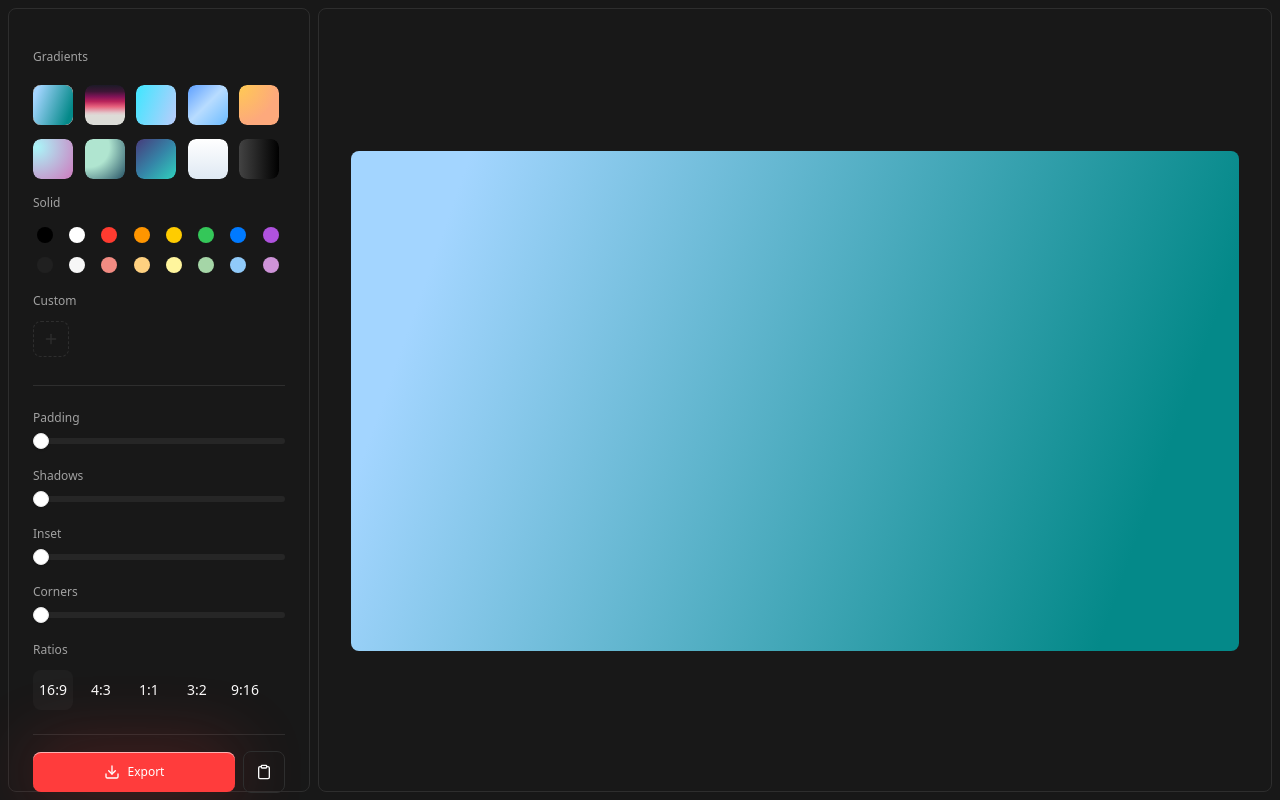
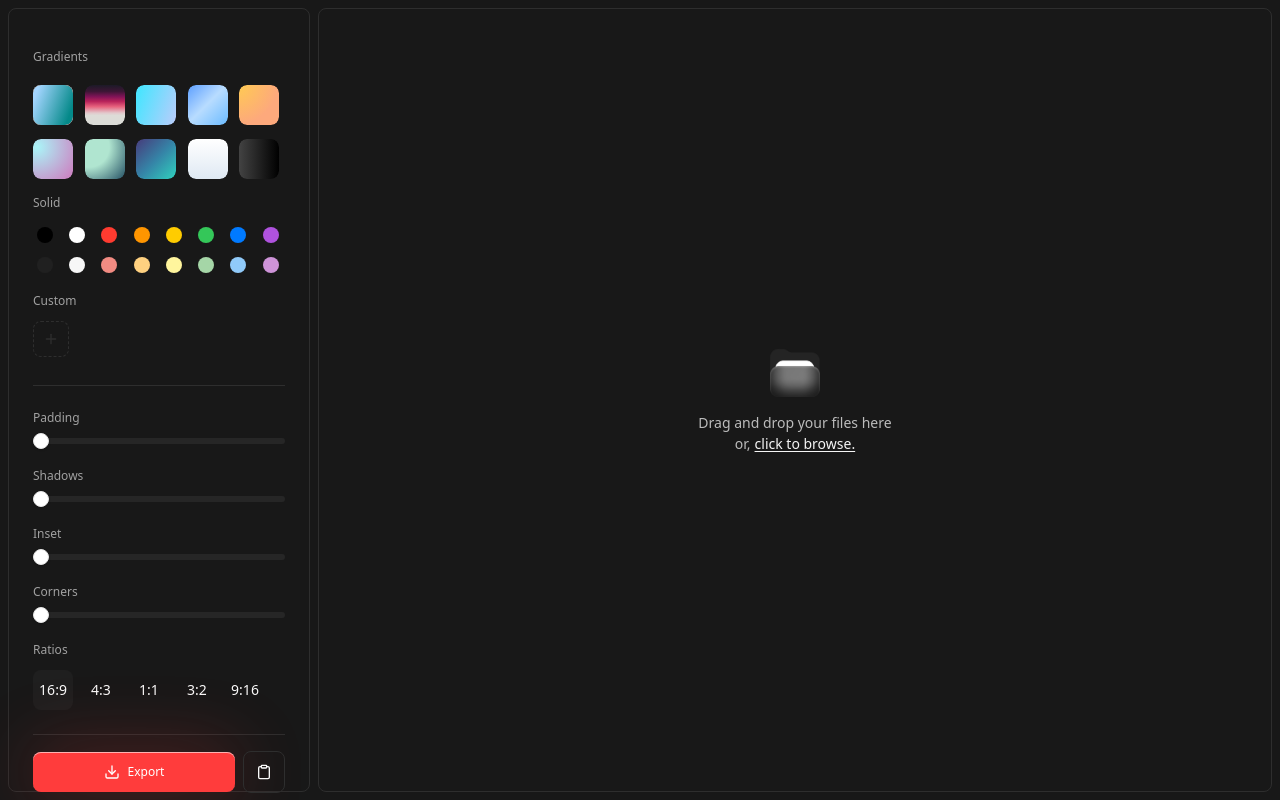
Before and after one commit to deewakar-k/glim, a Next.js app: page / in a window 1280 px wide. Built offline with nearby package versions, Linux system fonts and the light colour scheme.

Commit message:
added dnd

```diff
--- /dev/null
+++ b/src/components/drop-file.tsx
@@ -0,0 +1,82 @@
+import Image from "next/image";
+import { useFileStore } from "@/stores/file-store";
+import { ChangeEvent, useRef, DragEvent } from "react";
+import { toast } from "sonner";
+
+export const DropFile = () => {
+  const { setSelectedFile } = useFileStore();
+  const inputRef = useRef<HTMLInputElement>(null);
+
+  const validateAndSetFile = (file: File) => {
+    if (!file.type.startsWith("image/")) {
+      toast.error("please select an image file");
+      return;
+    }
+    if (file.size > 10 * 1024 * 1024) {
+      toast.error("file size must be less than 10MB");
+      return;
+    }
+    setSelectedFile(file);
+  };
+
+  const handleFileChange = (e: ChangeEvent<HTMLInputElement>) => {
+    const file = e.target.files?.[0];
+    if (!file) return;
+    validateAndSetFile(file);
+  };
+
+  const handleClick = () => {
+    inputRef.current?.click();
+  };
+
+  const handleDragOver = (e: DragEvent<HTMLDivElement>) => {
+    e.preventDefault();
+    e.stopPropagation();
+  };
+
+  const handleDrop = (e: DragEvent<HTMLDivElement>) => {
+    e.preventDefault();
+    e.stopPropagation();
+
+    const files = e.dataTransfer.files;
+    if (files && files[0]) {
+      validateAndSetFile(files[0]);
+    }
+  };
+
+  return (
+    <div className="flex items-center justify-center">
+      <input
+        ref={inputRef}
+        type="file"
+        accept="image/*"
+        onChange={handleFileChange}
+        className="hidden"
+      />
+      <div
+        className="flex gap-4 flex-col items-center cursor-pointer p-8"
+        onClick={handleClick}
+        onDragOver={handleDragOver}
+        onDrop={handleDrop}
+      >
+        <Image
+          src={"/folder-icon.png"}
+          width={50}
+          height={50}
+          alt="drop folder icon"
+        />
+        <div className="flex flex-col gap-px items-center">
+          <h1 className="text-sm text-neutral-200/80 font-medium">
+            Drag and drop your files here
+          </h1>
+          <p className="text-sm flex text-neutral-200/80 items-center gap-1">
+            or,{" "}
+            <span className="text-neutral-100 underline underline-offset-2">
+              click to browse.
+            </span>
+          </p>
+        </div>
+      </div>
+    </div>
+  );
+};
--- a/src/components/file-preview.tsx
+++ b/src/components/file-preview.tsx
@@ -5,6 +5,7 @@ import { useBackgroundStore } from "@/stores/bg-store";
 import { useAspectRatioStore } from "@/stores/aspect-ratio-store";
 import { useAppearanceStore } from "@/stores/appearance-store";
 import React, { useRef, useEffect } from "react";
+import { DropFile } from "./drop-file";
 
 export const FilePreview = () => {
   const { selectedFile, imageUrl } = useFileStore();
@@ -13,16 +14,7 @@ export const FilePreview = () => {
   const { padding, boxShadow, borderRadius, inset } = useAppearanceStore();
 
   if (!selectedFile || !imageUrl) {
-    return (
-      <div
-        className="rounded-md"
-        style={{
-          background: selectedBackground?.css,
-          height: 500,
-          aspectRatio: selectedRatio?.value,
-        }}
-      ></div>
-    );
+    return <DropFile />;
   }
 
   return (
@@ -85,8 +77,12 @@ const FilePreviewCanvas: React.FC<FilePreviewCanvasProps> = ({
     height = 1920;
     effectivePadding = 10; // override padding for mobile portrait
   } else {
-    width = isTall ? Math.round(TALL_CANVAS_HEIGHT * aspectRatio) : WIDE_CANVAS_WIDTH;
-    height = isTall ? TALL_CANVAS_HEIGHT : Math.round(WIDE_CANVAS_WIDTH / aspectRatio);
+    width = isTall
+      ? Math.round(TALL_CANVAS_HEIGHT * aspectRatio)
+      : WIDE_CANVAS_WIDTH;
+    height = isTall
+      ? TALL_CANVAS_HEIGHT
+      : Math.round(WIDE_CANVAS_WIDTH / aspectRatio);
   }
 
   const canvasRef = useRef<HTMLCanvasElement>(null);
@@ -124,7 +120,7 @@ const FilePreviewCanvas: React.FC<FilePreviewCanvasProps> = ({
           stops.forEach((stop, i) => {
             // Match color and optional position
             const match = stop.match(
-              /((#[0-9a-fA-F]{3,6})|(rgba?\([^\)]+\))|(hsla?\([^\)]+\))|([a-zA-Z]+))\s*(\d+%?)?/
+              /((#[0-9a-fA-F]{3,6})|(rgba?\([^\)]+\))|(hsla?\([^\)]+\))|([a-zA-Z]+))\s*(\d+%?)?/,
             );
             if (match) {
               const color = match[1];
@@ -164,11 +160,11 @@ const FilePreviewCanvas: React.FC<FilePreviewCanvasProps> = ({
             0,
             canvas.width / 2,
             canvas.height / 2,
-            Math.max(canvas.width, canvas.height) / 2
+            Math.max(canvas.width, canvas.height) / 2,
           );
           stops.forEach((stop, i) => {
             const match = stop.match(
-              /((#[0-9a-fA-F]{3,6})|(rgba?\([^\)]+\))|(hsla?\([^\)]+\))|([a-zA-Z]+))\s*(\d+%?)?/
+              /((#[0-9a-fA-F]{3,6})|(rgba?\([^\)]+\))|(hsla?\([^\)]+\))|([a-zA-Z]+))\s*(\d+%?)?/,
             );
             if (match) {
               const color = match[1];
@@ -236,11 +232,26 @@ const FilePreviewCanvas: React.FC<FilePreviewCanvasProps> = ({
       ctx.beginPath();
       ctx.moveTo(drawX + borderRadius, drawY);
       ctx.lineTo(drawX + drawW - borderRadius, drawY);
-      ctx.quadraticCurveTo(drawX + drawW, drawY, drawX + drawW, drawY + borderRadius);
+      ctx.quadraticCurveTo(
+        drawX + drawW,
+        drawY,
+        drawX + drawW,
+        drawY + borderRadius,
+      );
       ctx.lineTo(drawX + drawW, drawY + drawH - borderRadius);
-      ctx.quadraticCurveTo(drawX + drawW, drawY + drawH, drawX + drawW - borderRadius, drawY + drawH);
+      ctx.quadraticCurveTo(
+        drawX + drawW,
+        drawY + drawH,
+        drawX + drawW - borderRadius,
+        drawY + drawH,
+      );
       ctx.lineTo(drawX + borderRadius, drawY + drawH);
-      ctx.quadraticCurveTo(drawX, drawY + drawH, drawX, drawY + drawH - borderRadius);
+      ctx.quadraticCurveTo(
+        drawX,
+        drawY + drawH,
+        drawX,
+        drawY + drawH - borderRadius,
+      );
       ctx.lineTo(drawX, drawY + borderRadius);
       ctx.quadraticCurveTo(drawX, drawY, drawX + borderRadius, drawY);
       ctx.closePath();
@@ -251,18 +262,42 @@ const FilePreviewCanvas: React.FC<FilePreviewCanvasProps> = ({
     ctx.beginPath();
     ctx.moveTo(drawX + borderRadius, drawY);
     ctx.lineTo(drawX + drawW - borderRadius, drawY);
-    ctx.quadraticCurveTo(drawX + drawW, drawY, drawX + drawW, drawY + borderRadius);
+    ctx.quadraticCurveTo(
+      drawX + drawW,
+      drawY,
+      drawX + drawW,
+      drawY + borderRadius,
+    );
     ctx.lineTo(drawX + drawW, drawY + drawH - borderRadius);
-    ctx.quadraticCurveTo(drawX + drawW, drawY + drawH, drawX + drawW - borderRadius, drawY + drawH);
+    ctx.quadraticCurveTo(
+      drawX + drawW,
+      drawY + drawH,
+      drawX + drawW - borderRadius,
+      drawY + drawH,
+    );
     ctx.lineTo(drawX + borderRadius, drawY + drawH);
-    ctx.quadraticCurveTo(drawX, drawY + drawH, drawX, drawY + drawH - borderRadius);
+    ctx.quadraticCurveTo(
+      drawX,
+      drawY + drawH,
+      drawX,
+      drawY + drawH - borderRadius,
+    );
     ctx.lineTo(drawX, drawY + borderRadius);
     ctx.quadraticCurveTo(drawX, drawY, drawX + borderRadius, drawY);
     ctx.closePath();
     ctx.clip();
     ctx.drawImage(img, drawX, drawY, drawW, drawH);
     ctx.restore();
-  }, [background, aspectRatio, padding, boxShadow, borderRadius, inset, width, height]);
+  }, [
+    background,
+    aspectRatio,
+    padding,
+    boxShadow,
+    borderRadius,
+    inset,
+    width,
+    height,
+  ]);
 
   // Debounce redraw and only draw after image is loaded
   useEffect(() => {
```
Also changed, not shown: public/folder-icon.png (added).
